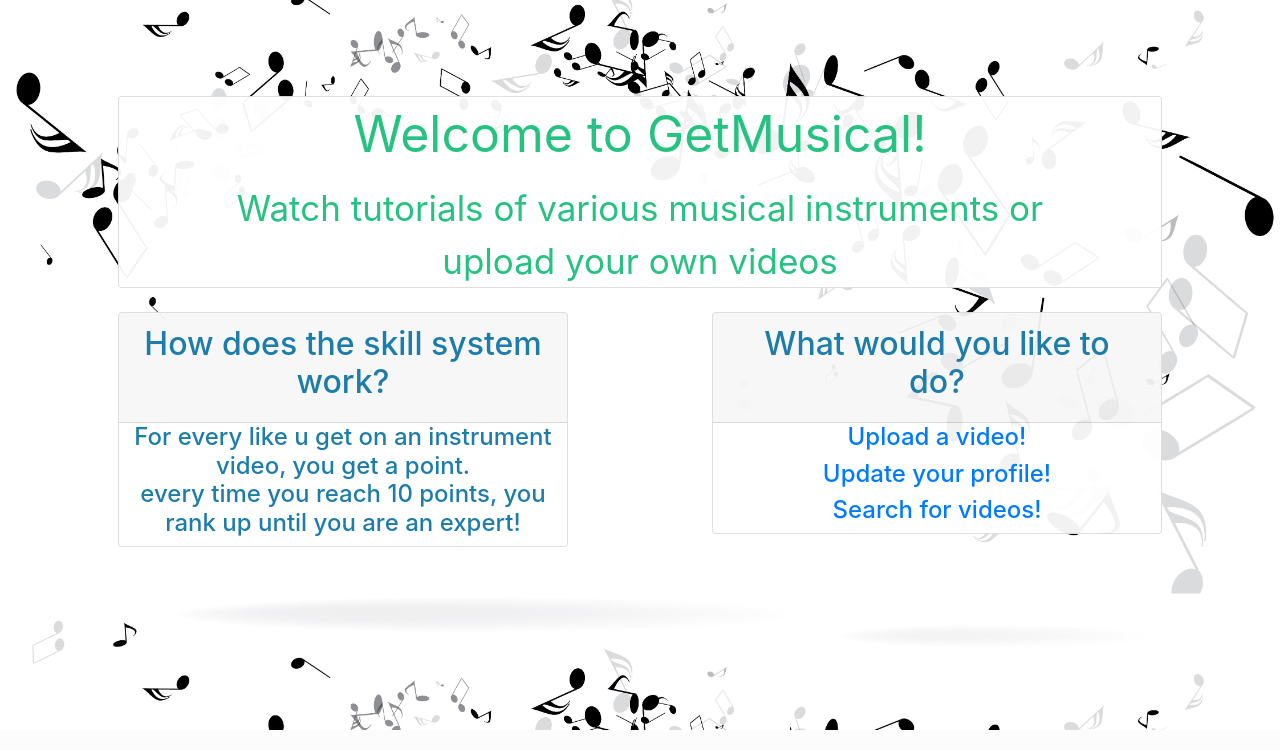
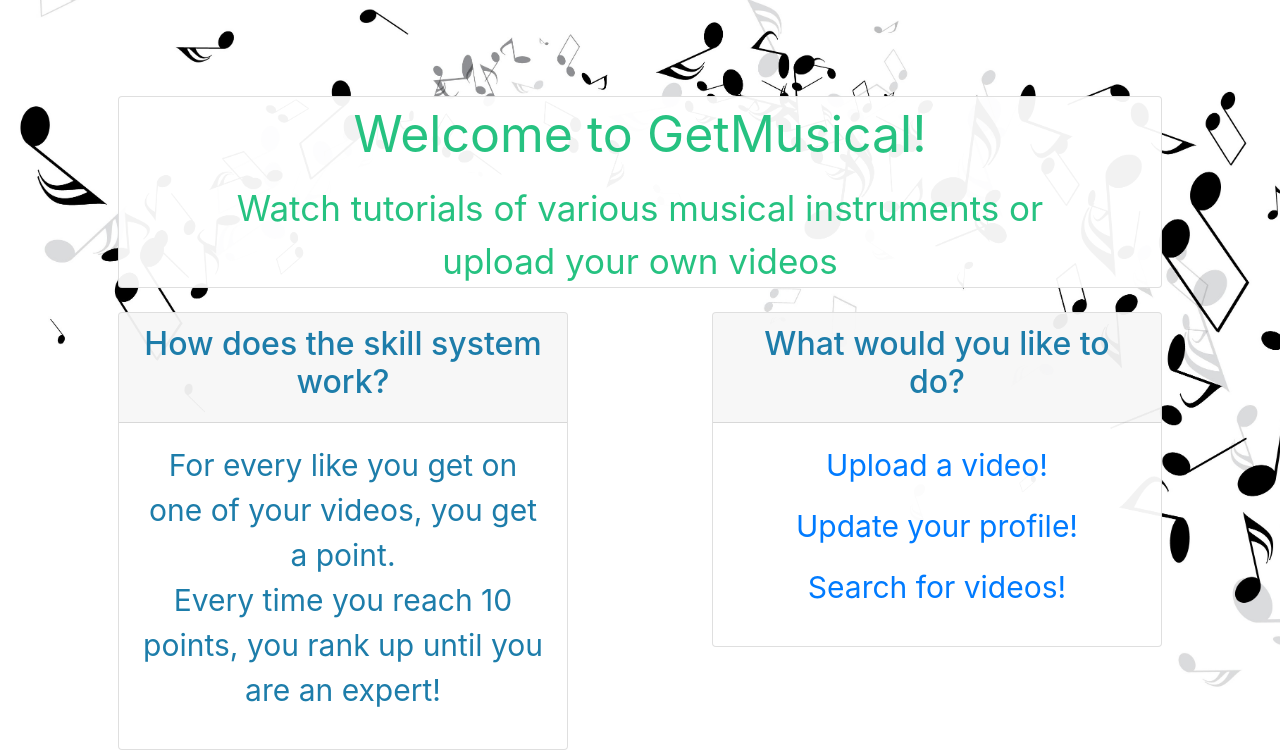
Before and after one commit to JoranIK/WebIK, a Flask app: template templates/homepage.html in a window 1280 px wide. Shown: the part 70-820 px from the top of the page. Run offline with Flask 2, Linux system fonts and the light colour scheme; the template is opened without the code that fills it, so the values that code supplies are empty; some libraries are stand-ins or nearby versions.

Commit message:
login scherm tekst in de blokken en foutmelding instrument page

```diff
--- a/templates/homepage.html
+++ b/templates/homepage.html
@@ -13,25 +13,25 @@
         </div>
         <br>
         <div class="home_teacher">
-            <div class="card" style="background-color: rgba(255,255,255,0.95)";>
+            <div class="card display-6" style="background-color: rgba(255,255,255,0.95)";>
                 <div class="card-header">
                     <h2>How does the skill system work?</h2>
                 </div>
 
-            <h4>For every like u get on an instrument video, you get a point. <br>
-                every time you reach 10 points, you rank up until you are an expert!</h4>
+            <p class="card-body">For every like you get on one of your videos, you get a point. <br>
+                Every time you reach 10 points, you rank up until you are an expert!</p>
             </div>
         </div>
 
         <div class="home_student">
-            <div class="card" style="background-color: rgba(255,255,255,0.95)";>
+            <div class="card display-6" style="background-color: rgba(255,255,255,0.95)";>
                 <div class="card-header">
                     <h2>What would you like to do?</h2>
                 </div>
-
-            <h4><a href="/upload"> Upload a video!</a></h4>
-            <h4><a href="/profile"> Update your profile!</a></h4>
-            <h4><a href="/instruments"> Search for videos!</a></h4>
+            <div class="card-body">
+                <p><a href="/upload"> Upload a video!</a></p>
+                <p><a href="/profile"> Update your profile!</a></p>
+                <p><a href="/instruments"> Search for videos!</a></p>
             </div>
         </div>
 
```
Also changed, not shown: templates/instruments.html (+2 -13 lines).
